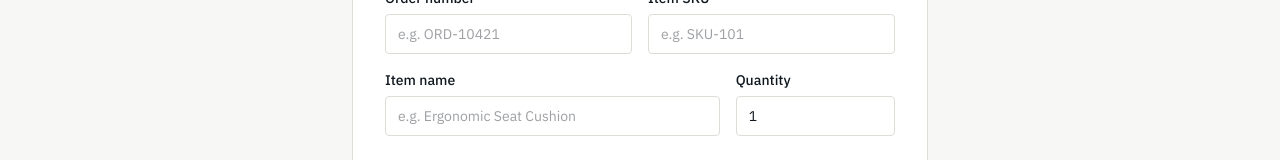
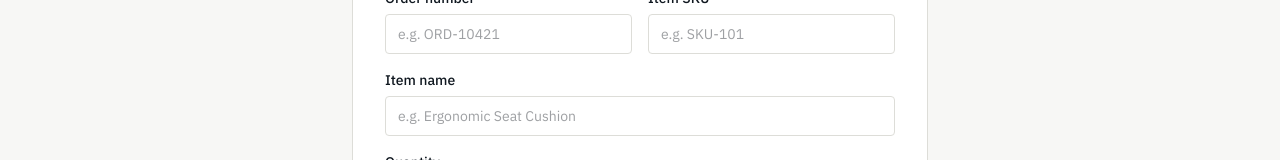
Before and after one commit to Devrajsahani/ReturnDesk-Frido, a Next.js app: page /requests/new in a window 1280 px wide. Shown: the part 640-800 px from the top of the page. Built offline with nearby package versions, Linux system fonts and the light colour scheme.

Commit message:
give quantity its own row in the request form

```diff
--- a/src/components/forms/RequestForm.tsx
+++ b/src/components/forms/RequestForm.tsx
@@ -273,8 +273,6 @@ export function RequestForm({ mode, reference, etag, initialValues }: RequestFor
           />
         </div>
 
-        <div className="grid grid-cols-1 sm:grid-cols-3 gap-4">
-          <div className="sm:col-span-2">
         <Input
           label="Item name"
           required
@@ -283,9 +281,8 @@ export function RequestForm({ mode, reference, etag, initialValues }: RequestFor
           onChange={(e) => setItemName(e.target.value)}
           error={fieldErrors.itemName}
         />
-          </div>
 
-          <div>
+        <div className="w-[120px]">
           <Input
             label="Quantity"
             type="number"
@@ -295,7 +292,6 @@ export function RequestForm({ mode, reference, etag, initialValues }: RequestFor
             onChange={(e) => setQuantity(e.target.value)}
             error={fieldErrors.quantity}
           />
-          </div>
         </div>
 
         {/* Reason Choice Tiles */}
```
Also changed, not shown: 1 other file (tests, documents, lock files or other folders). Lines whose indentation alone changed are shown as unchanged.
